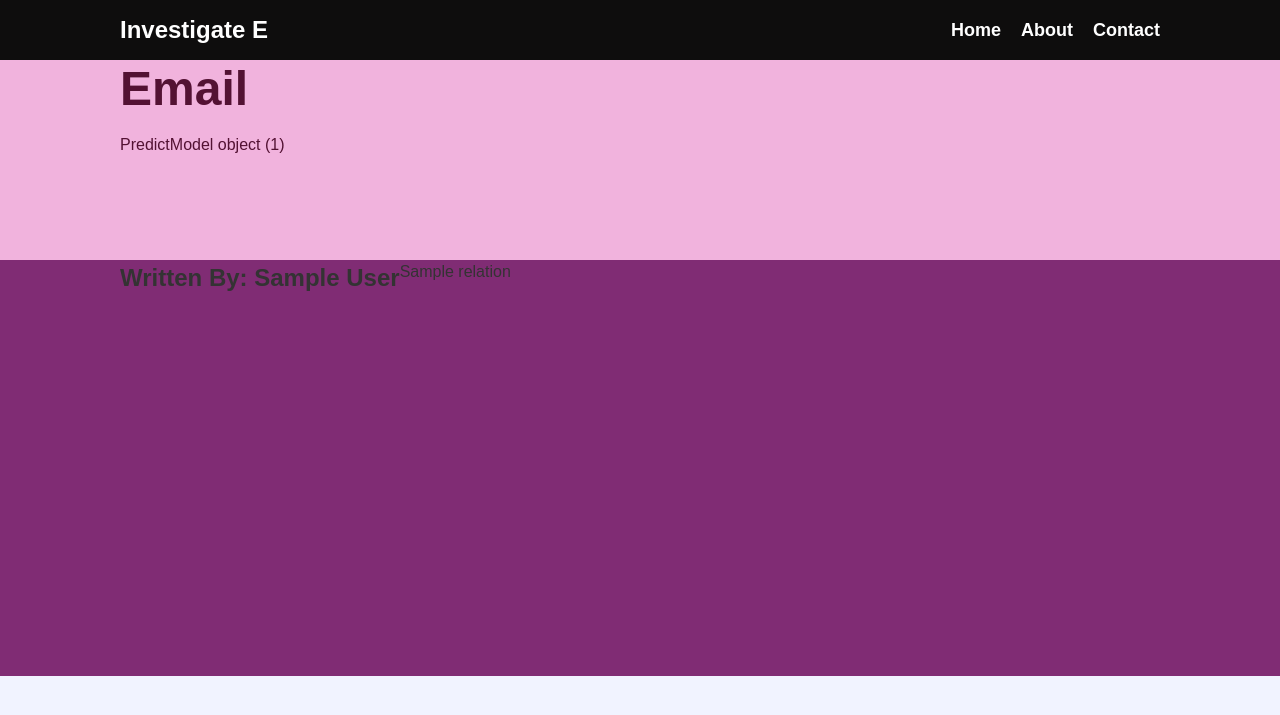
After one commit to 1dgidi/Investigate-Enron, a Django app: template Investigete_Enron_web/bend/templates/bend/result.html in a window 1280 px wide. The commit adds this page. Shown: the top 715 px of the page. Run offline with Django 4.2, Linux system fonts and the light colour scheme; tables that the repository leaves empty hold one stand-in row (values such as "Sample post"); the template is opened without the code that fills it: values that come from a table or form of the project are taken from there, most other values are stand-ins (such as "Sample title", 1, 10 or a date in 2020).

Commit message:
added results view and updated templates and routes

```diff
--- a/Investigete_Enron_web/bend/models.py
+++ b/Investigete_Enron_web/bend/models.py
@@ -1,8 +1,19 @@
 from django.db import models
 
-email_authors = (
+# from keras.models import load_model
+# from gensim import models as lda
+# from gensim.corpora.dictionary import Dictionary
 
-)
+# import nltk
+# nltk.download('wordnet')
+
+import os
+# import numpy as np
+import pickle
+
+email_authors = [
+
+]
 
 topics = (
 
@@ -12,9 +23,35 @@ explanation = ()
 
 class EmailBody(models.Model):
     body_text = models.TextField()
+
+    def __str__(self):
+        return self.body_text[:10]
+
+
+class PredictModel(models.Model):
+    body_text = models.TextField()
     who_wrote_it = models.CharField(max_length=250, choices=email_authors, null=True)
     relation = models.CharField(max_length=250, choices=topics, null=True)
     relation_elaboration = models.TextField(null=True)
 
-    def __str__(self):
-        return self.body_text[:10]
+    # def preprocess(text):
+    #     return stemmer.stem(WordNetLemmatizer().lemmatize(text, pos='v'))
+
+    # def save(self, *args, **kwargs):
+    #     current_path = os.path.dirname(__file__)
+    #     model_folder = os.path.join(current_path, 'models')
+
+        # # text classification
+        # model_path = os.path.join(model_folder, 'tm_model.h5')
+        # model = load_model(model_path)
+        # predict = model.predict([self.body_text])
+        # self.who_wrote_it = email_authors[np.argmax(predict)]
+
+    #     # topic modeling
+    #     model_path = os.path.join(model_folder, 'tm_model')
+    #     model2 = lda.ldamodel.LdaModel.load(model_path)
+    #     dictionary = pickle.load(open('pickle/tm_dictionary.pkl', 'wb'))
+    #     bow_vector = dictionary.doc2bow()
+    #     self.fruit = np.argmax(predict)
+
+    #     return super(PredictModel, self).save(*args, **kwargs)
--- /dev/null
+++ b/Investigete_Enron_web/bend/templates/bend/result.html
@@ -0,0 +1,29 @@
+{% extends 'base.html' %}
+
+{% block title %}Home{% endblock %}
+
+{% block content %}
+<header class="header">
+    <div class="container">
+        <div>
+            <h1>Email</h1>
+            <p>
+                {{ email }}
+            </p>
+        </div>
+    </div>
+</header>
+
+<section class="uinput">
+    <div class="container">
+
+        <div class="who">
+            <h2>Written By: {{ author }}</h2>
+        </div>
+        <div class="relation">
+            <p>{{ relation }}</p>
+        </div>
+
+    </div>
+</section>
+{% endblock %}
--- a/Investigete_Enron_web/bend/urls.py
+++ b/Investigete_Enron_web/bend/urls.py
@@ -8,5 +8,6 @@ urlpatterns = [
     path('', views.home, name='home'),
     # path('about/', views.about, name='about'),
     # path('contact/', views.contact, name='contact'),
-    path('result/<int:pk>', views.result, name='results')
+    path('result/<int:pk>', views.result, name='results'),
+    path('autofill/', views.autofill, name='autofill'),
 ]
```
Also changed, not shown: Investigete_Enron_web/bend/templates/bend/home.html (+11 -3 lines), Investigete_Enron_web/bend/views.py (+25 -5 lines), requirements.txt (added, +105 -0 lines), Investigete_Enron_web/bend/migrations/0002_predictmodel_remove_emailbody_relation_and_more.py (added), Investigete_Enron_web/bend/templates/bend/about.html (deleted), Investigete_Enron_web/db.sqlite3.
